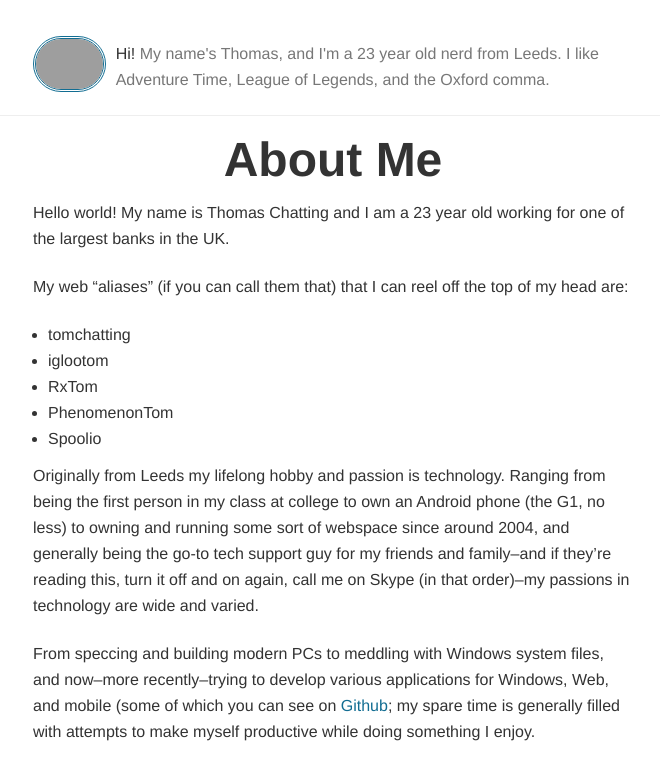
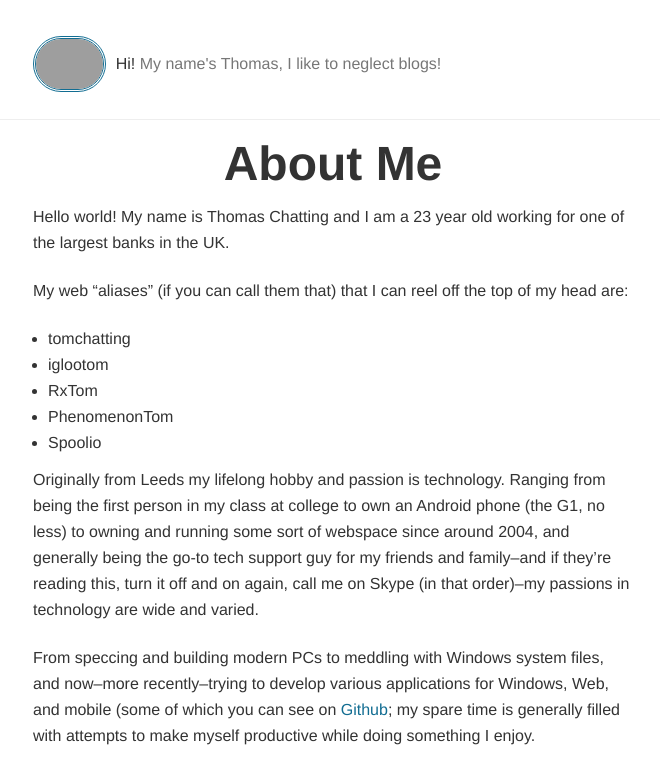
Before and after one commit to tomchatting/tomchatting.github.io, a Jekyll site: the page built from about.markdown, in a window 1280 px wide. Shown: the top 768 px of the page, without its empty margins (307-967 px from the left). Built offline with Jekyll 4.4.1, drawn with Linux system fonts in a browser that asks for light colours; grey boxes are pictures that could not be loaded.

Commit message:
Fixing top

```diff
--- a/_layouts/default.html
+++ b/_layouts/default.html
@@ -7,8 +7,8 @@
     <link rel=stylesheet href=/css/syntax.css>
 
     <div class='wrapper top'>
-      <a href=/><img src="https://pbs.twimg.com/profile_images/596072279534108672/TM338t0Q_400x400.jpg" height="50px" style="border-radius: 200px; border-style: double; margin-top:25px;"></a>
-      <p>Hi! <ins>My name's Thomas, and I'm a 23 year old nerd from Leeds. I like Adventure Time, League of Legends, and the Oxford comma.</ins></p>
+      <a href=/><img src="https://a.ppy.sh/2067217?1420665252.png" height="50px" style="border-radius: 200px; border-style: double; margin-top:25px;"></a>
+      <p>Hi! <ins>My name's Thomas, I like to neglect blogs!</ins></p>
     </div>
     <hr>
     <div class=wrapper>
--- a/css/main.big.css
+++ b/css/main.big.css
@@ -203,8 +203,10 @@ article {
   float: left;
 }
 .top p {
-  padding-top: 30px;
+  padding-top: 40px;
   padding-left: 10px;
+  padding-bottom: 20px;
+  clear: right;
 }
 .headline {
   color: #999;
```
